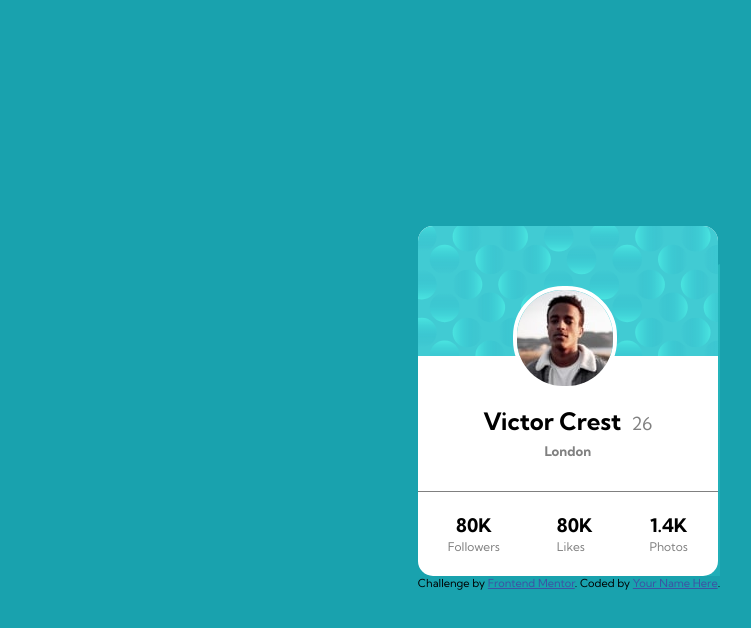
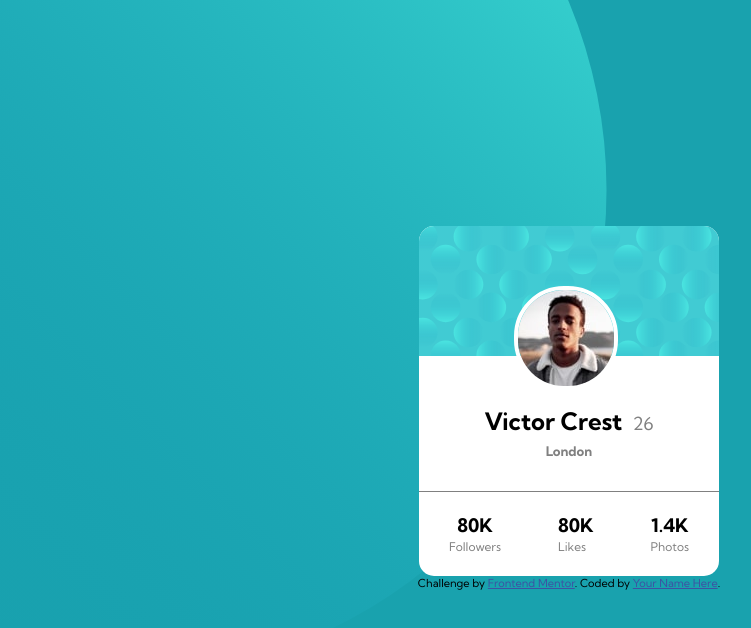
Before and after one commit to sufiyan0/Frontend-Mentor, a plain HTML site: page profile-card-component-main/index.html in a window 1280 px wide. Shown: the whole page, without its empty margins (71-822 px from the left). Drawn offline with Linux system fonts and the light colour scheme.

Commit message:
card complete

```diff
--- a/profile-card-component-main/index.html
+++ b/profile-card-component-main/index.html
@@ -27,17 +27,13 @@
 
 
 <body>
+
   <div class="container">
-    <div class="b">
-      <div class="a">
-
-
+    <img class="top-img"  src="./images/bg-pattern-top.svg" alt="">
         <div class="contain">
           <img class="pel" src="./images/image-victor.jpg" alt="user image">
 
           <div class="background">
-            <!-- <img src="./images/bg-pattern-card.svg" alt=""> -->
-
           </div>
           <h2>Victor Crest <span>26</span> </h2>
           <h5>London</h5>
@@ -66,8 +62,6 @@
         Coded by <a href="#">Your Name Here</a>.
       </div>
 
-    </div>
-  </div>
 </body>
 
 </html>
--- a/profile-card-component-main/style.css
+++ b/profile-card-component-main/style.css
@@ -12,21 +12,23 @@
     left: -400px;
 }
 
+
+
 .bottom{
     position: absolute;
     bottom: -55px;
     right: 0;
     height: 300ox;
 }
+.top-img{
+    overflow: hidden;
+    display: flex;
+    position: absolute;
+    top: 0;
+    left: 0;
+    margin: -300px;
+}
 
-.b{
-    position: relative;
-}
-.a{
-    background-image: url(./images/bg-pattern-top.svg);
-    background-image: url(./images/bg-pattern-bottom.svg);
-
-}
 body{
 
     font-family: 'Kumbh Sans', sans-serif;
@@ -35,10 +37,15 @@ body{
     align-items: center;
     justify-content: center;
     flex-direction: column;
-    /* max-height: 100vh; */
+    max-height: 100vh;
     min-height: 100vh;
     /* position: relative; */
 
+}
+
+.container{
+    max-height: 100vh;
+    overflow: hidden;
 }
 .background{
     background-image: url(./images/bg-pattern-card.svg) ;
```
